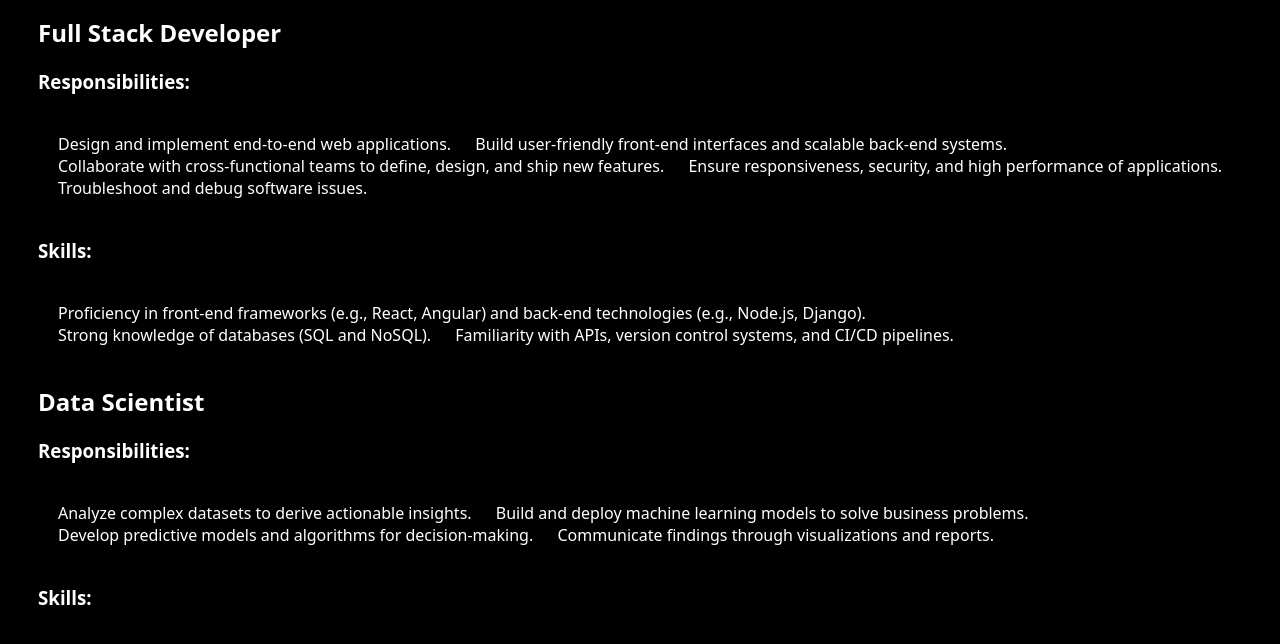
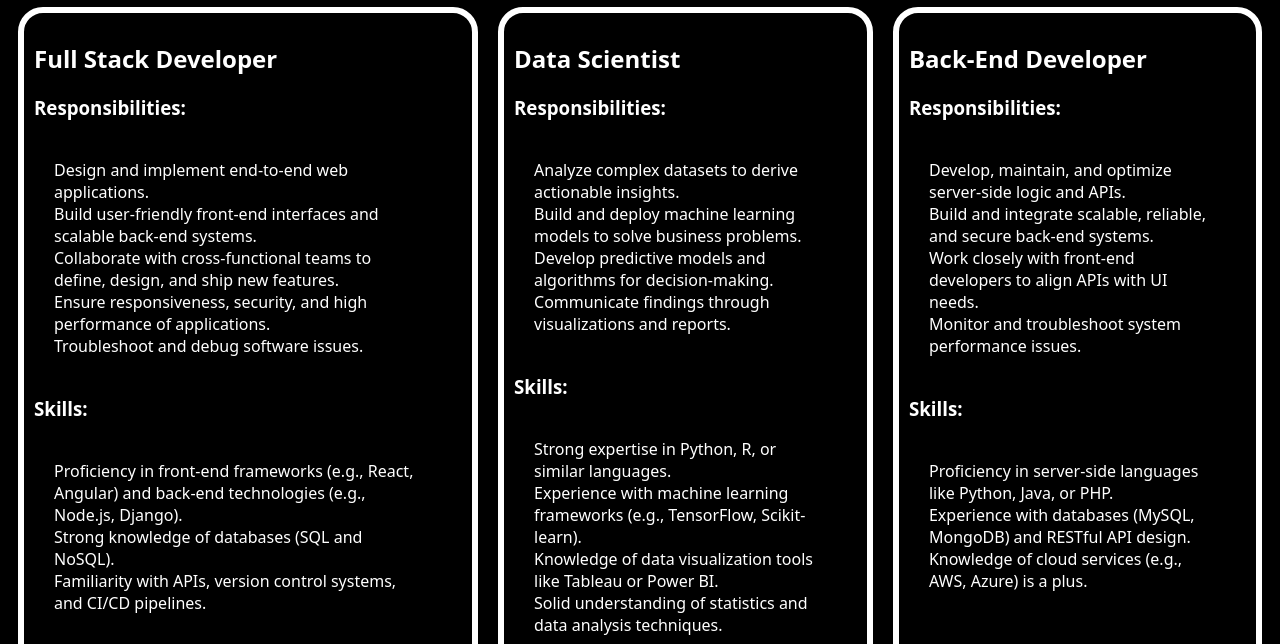
Before and after one commit to MrBat21/Project-1, a plain HTML site: page jobs.html in a window 1280 px wide. Shown: the part 156-800 px from the top of the page. Drawn offline with Linux system fonts and the light colour scheme.

Commit message:
Update style.css

```diff
--- a/style.css
+++ b/style.css
@@ -263,8 +263,8 @@ form .btn2 input{
 }
 
 .jobs-content{
+    display: flex;
     color: white;
-    margin-left: 30px;
 }
 
 .jobs-content ul{
@@ -275,8 +275,29 @@ form .btn2 input{
     font-weight: 500;
 }
 
+.full-stack-developer{
+    border: 6px solid white;
+    padding: 10px;
+    margin: 10px;
+    border-radius: 25px;
+}
+
 footer{
     margin-top: 15%;
     text-align: center;
     color: white;
 }
+
+.data-scientist{
+    border: 6px solid white;
+    padding: 10px;
+    margin: 10px;
+    border-radius: 25px;
+}
+
+.back-end-developer{
+    border: 6px solid white;
+    padding: 10px;
+    margin: 10px;
+    border-radius: 25px;
+}
```
